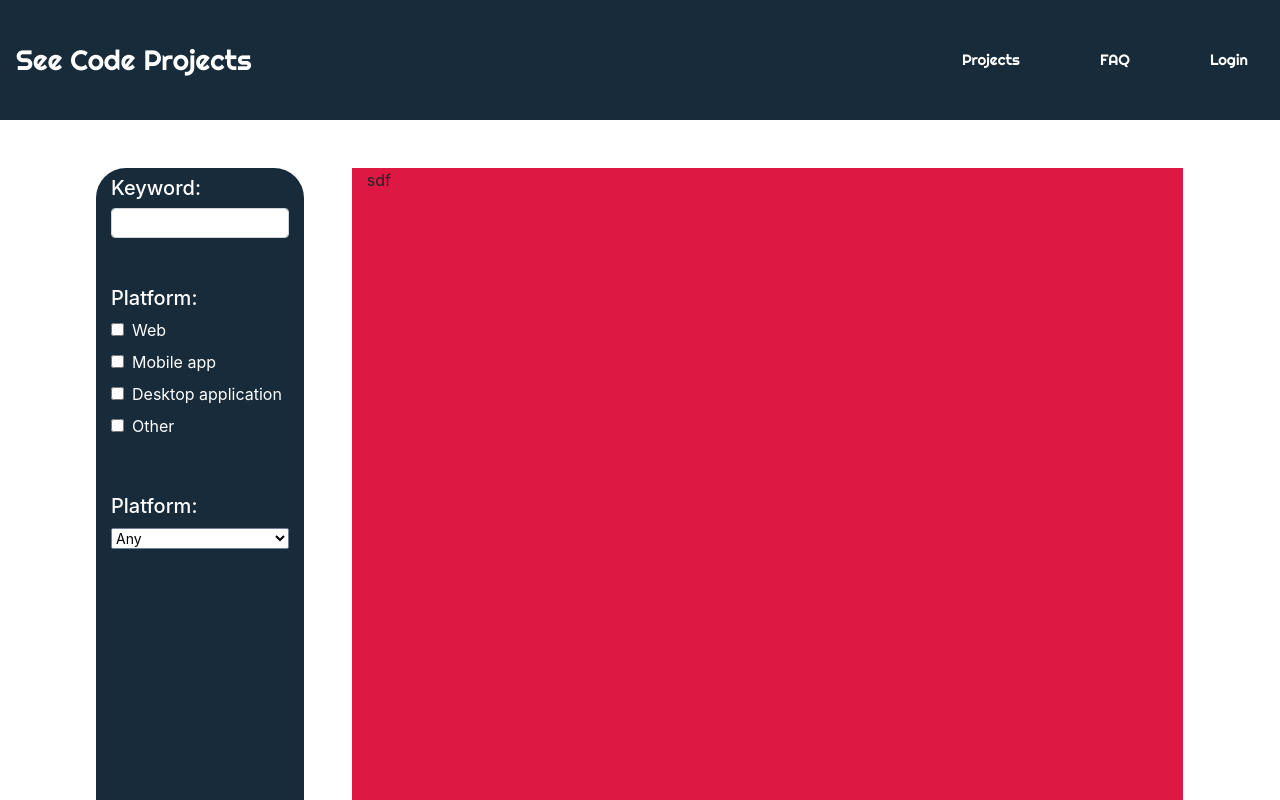
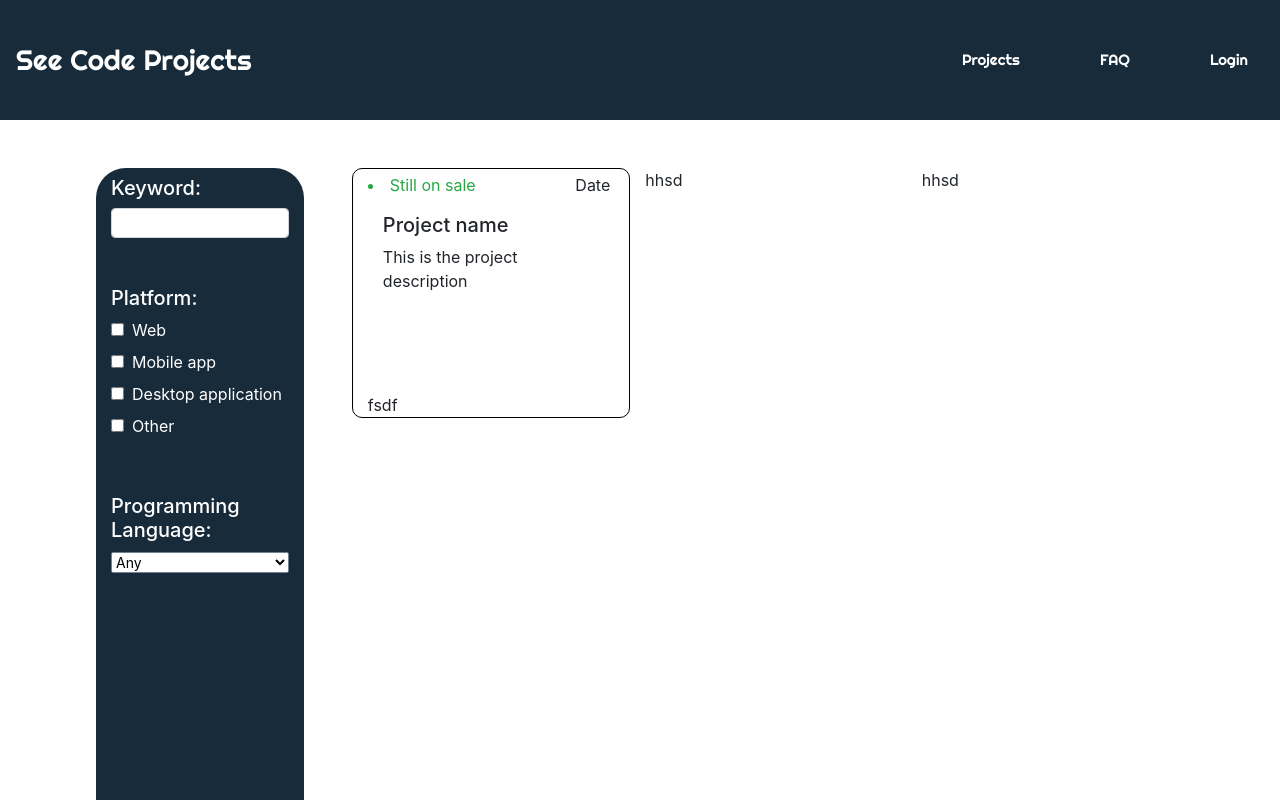
Before and after one commit to Mustafa566/see_code_projects, a Vue app: page /Projects in a window 1280 px wide. Shown: the top 800 px of the page. Built offline with nearby package versions, Linux system fonts and the light colour scheme; no server answers.

Commit message:
working on project cards

```diff
--- a/src/App.vue
+++ b/src/App.vue
@@ -50,6 +50,7 @@ export default {
       if (currentUser) {
         this.user = firebase.auth().currentUser.email;
         this.isLoggedIn = true;
+        console.log(this.user + '' + this.isLoggedIn);
       } else {
         console.log('no user');
       }
--- a/src/views/Profile.vue
+++ b/src/views/Profile.vue
@@ -5,16 +5,28 @@
 </template>
 
 <script>
+import firebase from 'firebase';
 export default {
     data() {
         return {
             isLoggedIn: false,
+            currentUser: false,
+            user: ''
         }
     },
     created() {
-        if (this.isLoggedIn == false) {
-            this.$router.push('/Login')
+        if(firebase.auth().currentUser) {
+            this.isLoggedIn = true;
+            this.user = firebase.auth().currentUser.email;
         }
+        firebase.auth().onAuthStateChanged(currentUser => {
+            if (currentUser) {
+                this.user = firebase.auth().currentUser.email;
+                this.isLoggedIn = true;
+            } else {
+                console.log('no user');
+            }
+        });
     }
 }
 </script>
--- a/src/views/Projects.vue
+++ b/src/views/Projects.vue
@@ -20,7 +20,7 @@
                     <input type="checkbox" aria-label="Checkbox for following text input">
                     <label class="whiteText ml-2">Other</label><br>
 
-                    <h5 class="whiteText mt-5">Platform:</h5>
+                    <h5 class="whiteText mt-5">Programming Language:</h5>
                     <select class="select-standard">
                         <option value="all">Any</option>
                         <option value="Angular js">Angular js</option>
@@ -50,8 +50,30 @@
                     </select>
                 </div>
             </div>
-            <div class="col-md-8 col-sm-10 ml-5 redBackGround">
-                sdf
+            <div class="col-md-8 col-sm-10 ml-5">
+                <div class="row">
+                    <div class="col cardMain">
+                        <div class="row mr-1 mt-1">
+                            <div class="col">
+                                <li class="text-success">Still on sale</li>
+                            </div>
+                            <p class="float-right">Date</p>
+                        </div>
+                        <div class="col ml-0">
+                            <h5>Project name</h5>
+                            <p>This is the project description</p>
+                        </div>
+                        <div class="bottomCard">
+                            <span class="infoCard">fsdf</span>
+                        </div>
+                    </div>
+                    <div class="col">
+                        hhsd
+                    </div>
+                    <div class="col">
+                        hhsd
+                    </div>
+                </div>
             </div>
         </div>
     </div>
@@ -77,6 +99,17 @@
     background-color: #fff;
     border-radius: .125rem;
 }
+
+.cardMain {
+    border: 1px solid black;
+    border-radius: 10px;
+    height: 250px;
+}
+
+.infoCard {
+    position:absolute;
+    bottom: 0;
+}
 </style>
 
 <script>
```
